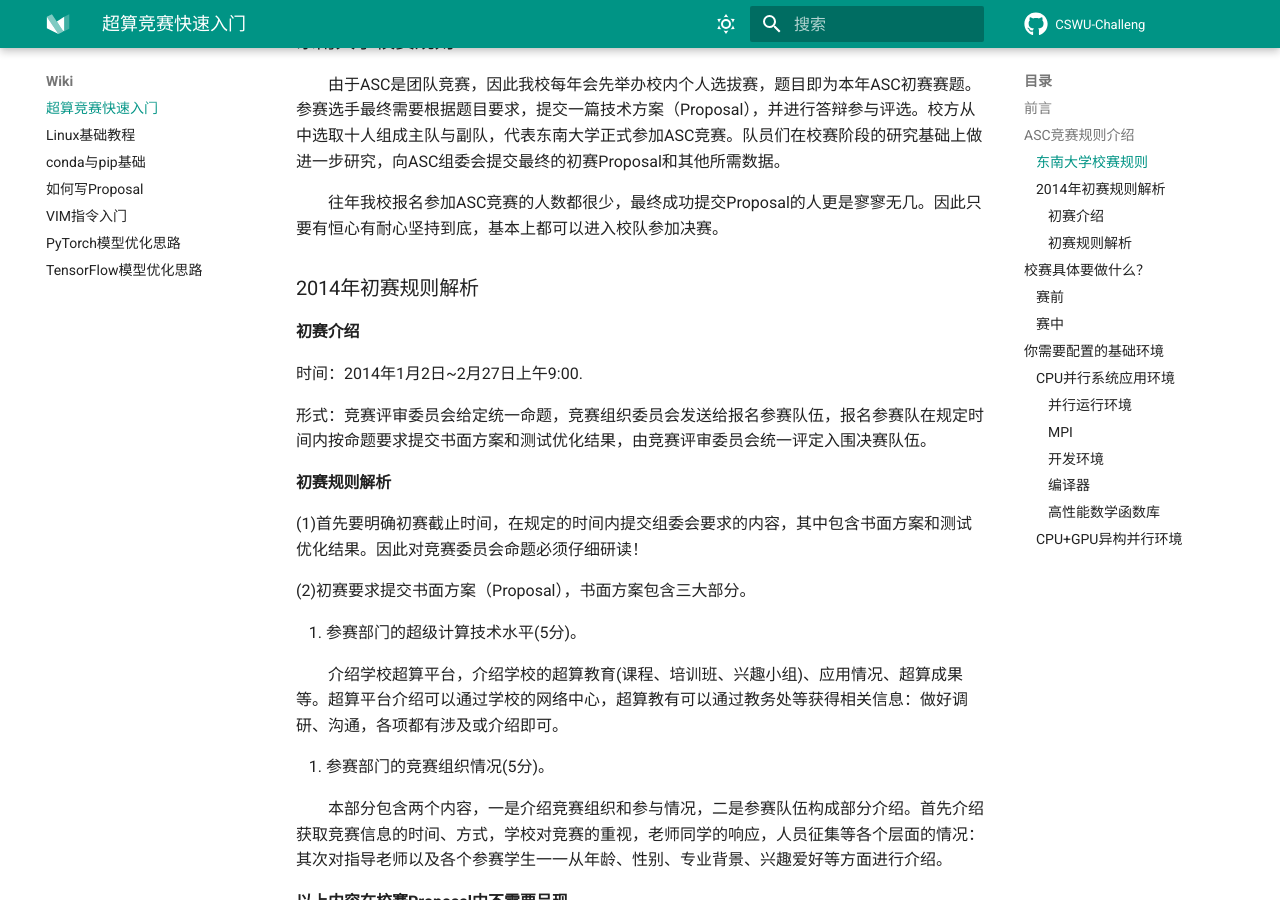
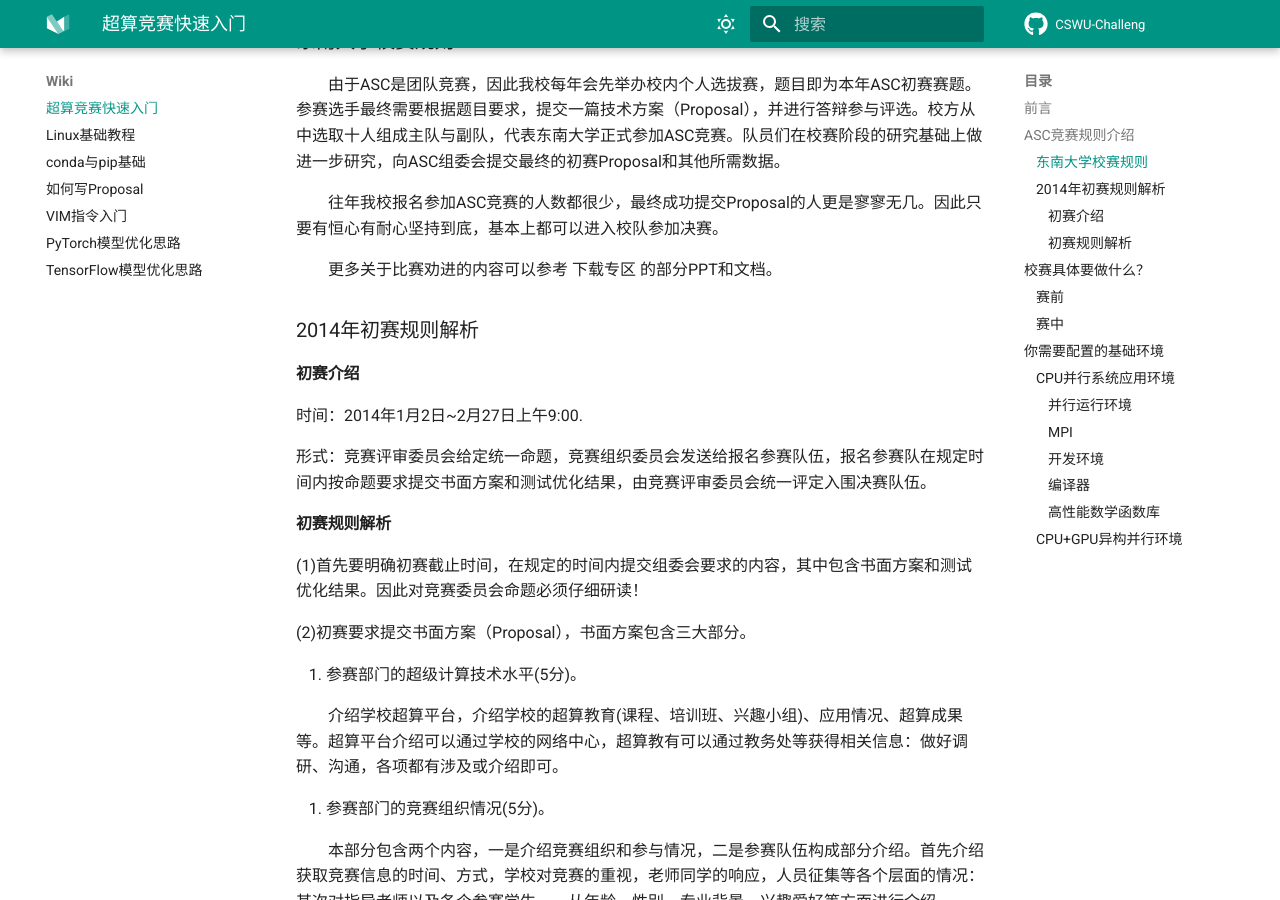
Before and after one commit to CSWU-Challenge/CSWU-Challenge.github.io, an MkDocs documentation site: the page built from docs/wiki/ASC-introduction.md, in a window 1280 px wide and 900 px high, scrolled down 467 px. Built offline with MkDocs 1.6.1 and Material for MkDocs 9.7.7, drawn with Linux system fonts in a browser that asks for light colours; comment, search, counter and statistics services are not loaded.

```diff
--- a/docs/wiki/ASC-introduction.md
+++ b/docs/wiki/ASC-introduction.md
@@ -12,6 +12,9 @@ template: overrides/main.html
 &emsp;&emsp;由于ASC是团队竞赛，因此我校每年会先举办校内个人选拔赛，题目即为本年ASC初赛赛题。参赛选手最终需要根据题目要求，提交一篇技术方案（Proposal），并进行答辩参与评选。校方从中选取十人组成主队与副队，代表东南大学正式参加ASC竞赛。队员们在校赛阶段的研究基础上做进一步研究，向ASC组委会提交最终的初赛Proposal和其他所需数据。
 
 &emsp;&emsp;往年我校报名参加ASC竞赛的人数都很少，最终成功提交Proposal的人更是寥寥无几。因此只要有恒心有耐心坚持到底，基本上都可以进入校队参加决赛。
+
+&emsp;&emsp;更多关于比赛劝进的内容可以参考 下载专区 的部分PPT和文档。
+
 ### 2014年初赛规则解析
 #### 初赛介绍
 时间：2014年1月2日~2月27日上午9:00.
```
